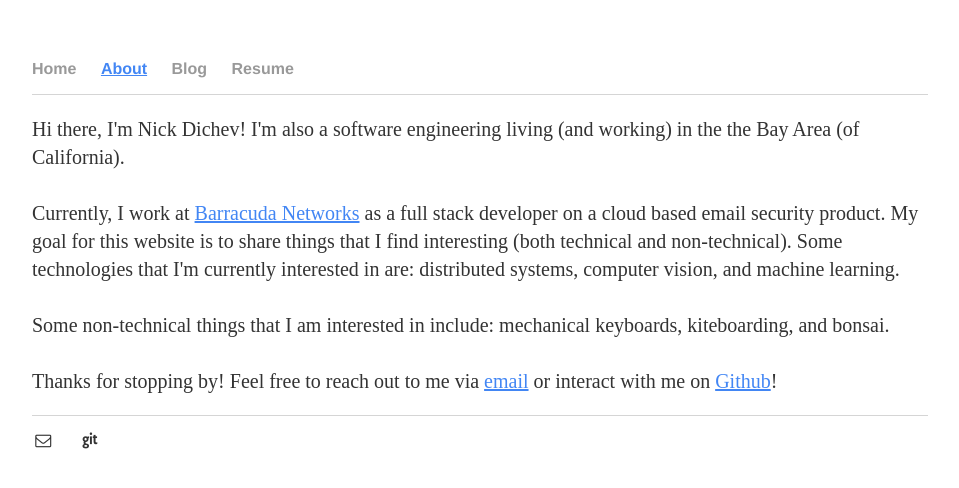
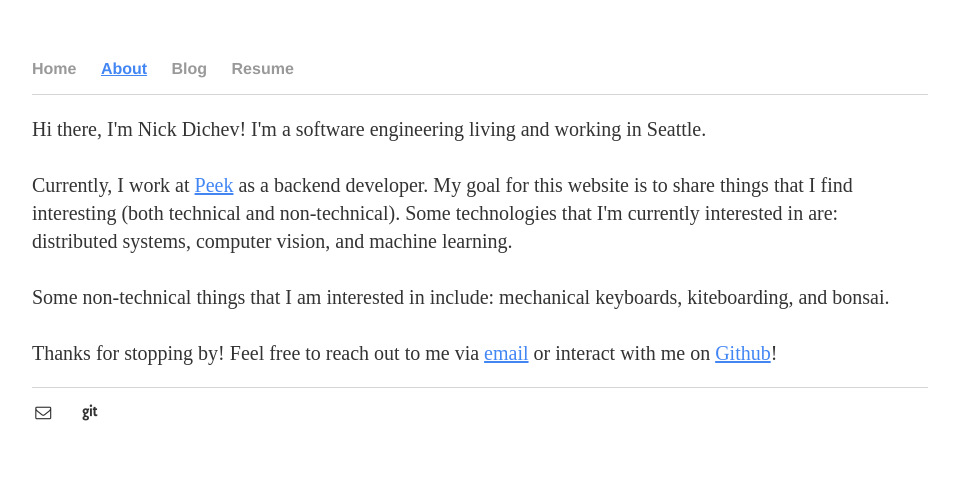
Before and after one commit to nickdichev/nickdichev.github.io, a Jekyll site: the page built from about/index.html, in a window 1280 px wide. Shown: the top 488 px of the page, without its empty margins (160-1119 px from the left). Built offline with Jekyll 4.4.1, drawn with Linux system fonts in a browser that asks for light colours.

Commit message:
Update about and index

```diff
--- a/about/index.html
+++ b/about/index.html
@@ -2,9 +2,9 @@
 layout: index
 ---
 <p>
-Hi there, I'm Nick Dichev! I'm also a software engineering living (and working) in the the Bay Area (of California). <br><br>
+Hi there, I'm Nick Dichev! I'm a software engineering living and working in Seattle. <br><br>
 
-Currently, I work at <a href="https://www.barracuda.com">Barracuda Networks</a> as a full stack developer on a cloud based email security product. My goal for this  website is to share things that I find interesting (both technical and non-technical). Some technologies that I'm currently interested in are: distributed systems, computer vision, and machine learning. <br><br>
+Currently, I work at <a href="https://www.peek.com">Peek</a> as a backend developer. My goal for this website is to share things that I find interesting (both technical and non-technical). Some technologies that I'm currently interested in are: distributed systems, computer vision, and machine learning. <br><br>
 
 Some non-technical things that I am interested in include: mechanical keyboards, kiteboarding, and bonsai. <br><br>
 
--- a/index.html
+++ b/index.html
@@ -4,7 +4,7 @@ layout: index
 <div class="blurb">
   <h1> Hi there, I'm Nick Dichev! </h1>
   <p>
-    I'm just another software engineer living, working, and blogging in the Bay Area. <br><br>
+    I'm just another software engineer living, working, and blogging in Seattle, Washington. <br><br>
 
     Follow my <a href="/blog">blog</a> where I write about technology that I find interesting. <br>
 
```
